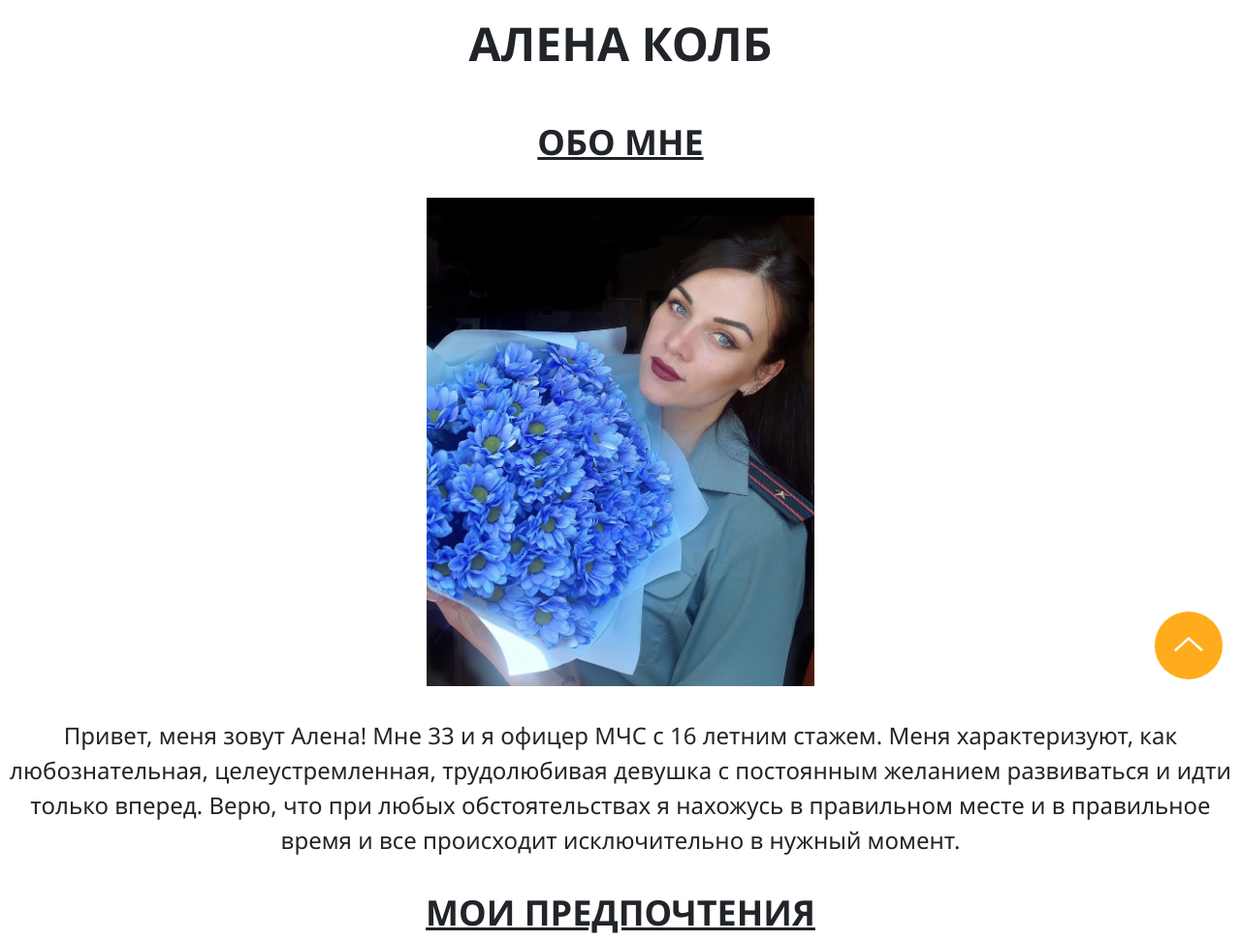
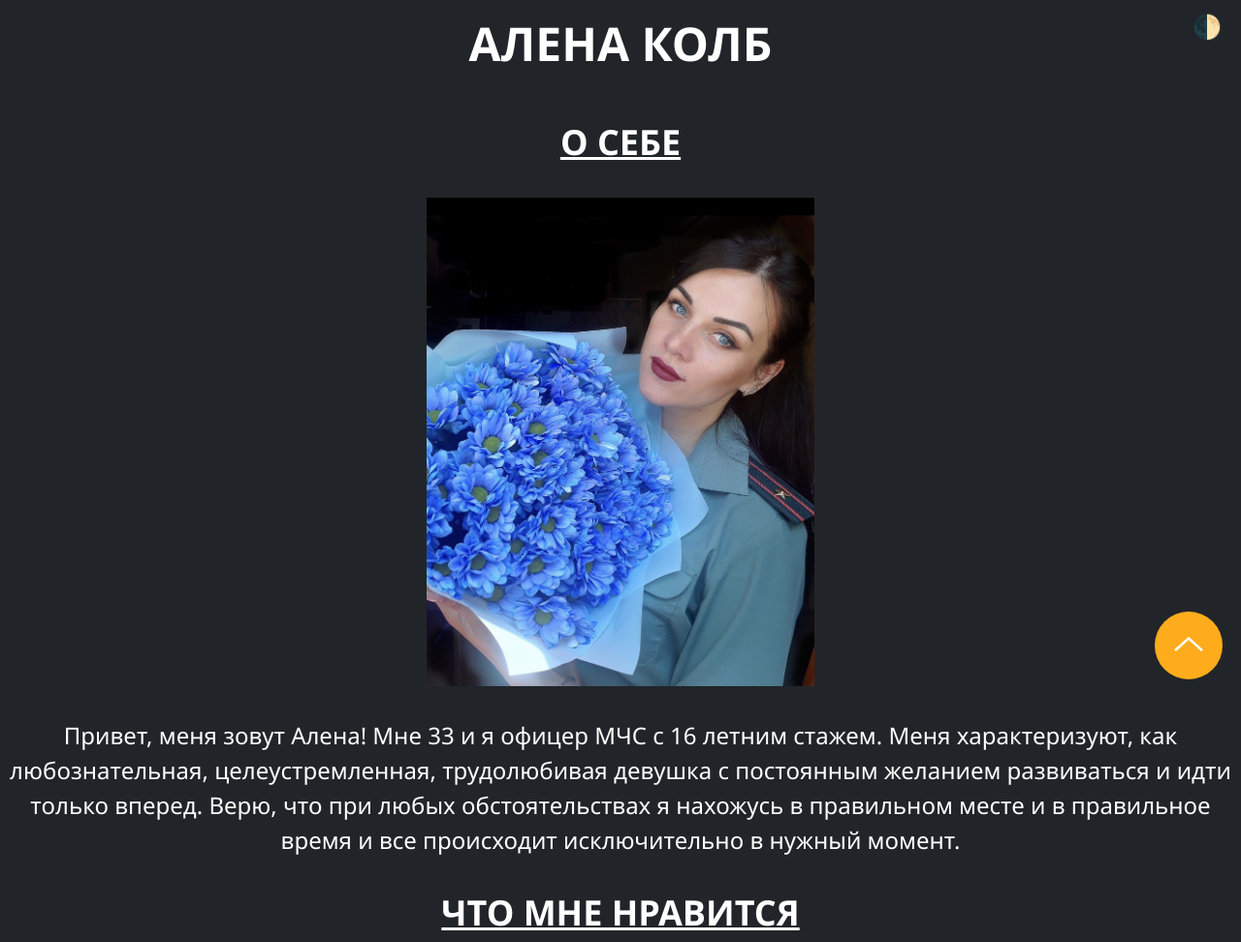
Before and after one commit to AlionaKolb/It-s-me, a plain HTML site: page index.html in a window 1280 px wide. Shown: the part 80-1052 px from the top of the page at 97% size. Drawn offline with Linux system fonts and the light colour scheme; a web font is replaced by a local one.

Commit message:
Подключила js, добавила темную тему

```diff
--- a/index.html
+++ b/index.html
@@ -11,7 +11,7 @@
 
 </head>
 
-<body>
+<body class="dark">
     <div id="topbutton">
         <header class="header">
             <nav class="navigation">
@@ -22,15 +22,18 @@
         </header>
 
         <main>
+            <span class="theme-toggler" id="toggle">
+                🌓
+            </span>
             <section id="about_me">
                 <h1>Алена Колб</h1>
-                <h2>Обо мне</h2>
+                <h2>О себе</h2>
                 <img src="./img/myphoto.jpg" alt="Фото_Алена_Колб" width="400"></p>
                 <p>Привет, меня зовут Алена! Мне 33 и я офицер МЧС с 16 летним стажем. Меня характеризуют, как любознательная, целеустремленная, трудолюбивая девушка с постоянным желанием развиваться и идти только вперед. Верю, что при любых обстоятельствах
                     я нахожусь в правильном месте и в правильное время и все происходит исключительно в нужный момент.</p>
             </section>
             <section id="my_preferences">
-                <h2>Мои предпочтения</h2>
+                <h2>Что мне нравится</h2>
                 <ol>
                     <li>
                         <a href="https://www.kinopoisk.ru/film/680824/"><img src="./img/Focus.jpg" alt="Focus" width="70"></a> Фильм Фокус</li>
@@ -68,6 +71,7 @@
             <a href="#topbutton" title="вверх" class="topbutton "></a>
         </footer>
     </div>
+    <script src="./script.js"></script>
 </body>
 
 </html>
--- /dev/null
+++ b/script.js
@@ -0,0 +1,7 @@
+alert('Привет! Рада познакомиться!');
+const themeToggler = document.getElementById('toggle');
+
+themeToggler.addEventListener('click', () => {
+    document.body.classList.toggle('dark');
+
+});
--- a/style.css
+++ b/style.css
@@ -13,6 +13,17 @@ body {
     background-color: #fff;
     max-width: 1400px;
     margin: auto;
+}
+
+body.dark {
+    color: #fff;
+    background-color: #212529;
+}
+
+.theme-toggler {
+    position: absolute;
+    right: 20px;
+    cursor: pointer;
 }
 
 .navigation {
```
